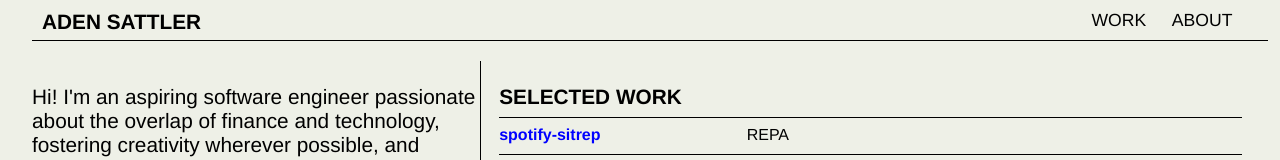
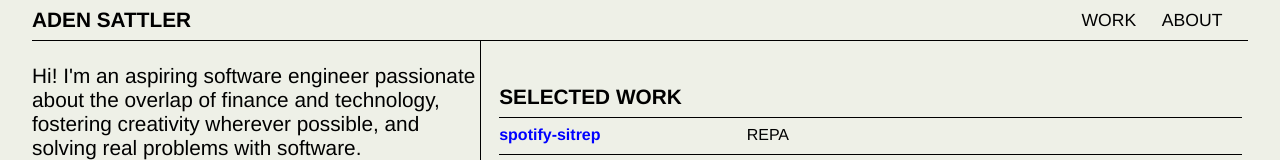
Before and after one commit to adensattler/adensattler.github.io, a React (Create React App) app: page /#/ in a window 1280 px wide. Shown: the top 160 px of the page. Built offline with nearby package versions, Linux system fonts and the light colour scheme; a web font is replaced by a local one.

Commit message:
header fix

```diff
--- a/src/components/Header/Header.css
+++ b/src/components/Header/Header.css
@@ -1,7 +1,7 @@
 header {
   width: 100%;
-  height: 20px;
-  padding: 10px;
+  height: 40px;
+  align-items: center;
   display: flex;
   justify-content: space-between;
   border-bottom: 1px solid black;
--- a/src/components/Sidebar/Sidebar.css
+++ b/src/components/Sidebar/Sidebar.css
@@ -1,10 +1,10 @@
-/* moidfy this for sidebar height (espeicially if you adjus tthe header height */
+/* modify this for sidebar height (espeicially if you adjust the header height */
 .sidebar-container {
     border-right: 1px solid black;
     width: 35%;
     overflow: auto;
     position: fixed;
-    top: calc(5vh + 21px);
+    top: 40px;
     bottom: 0;
   }
 
```
